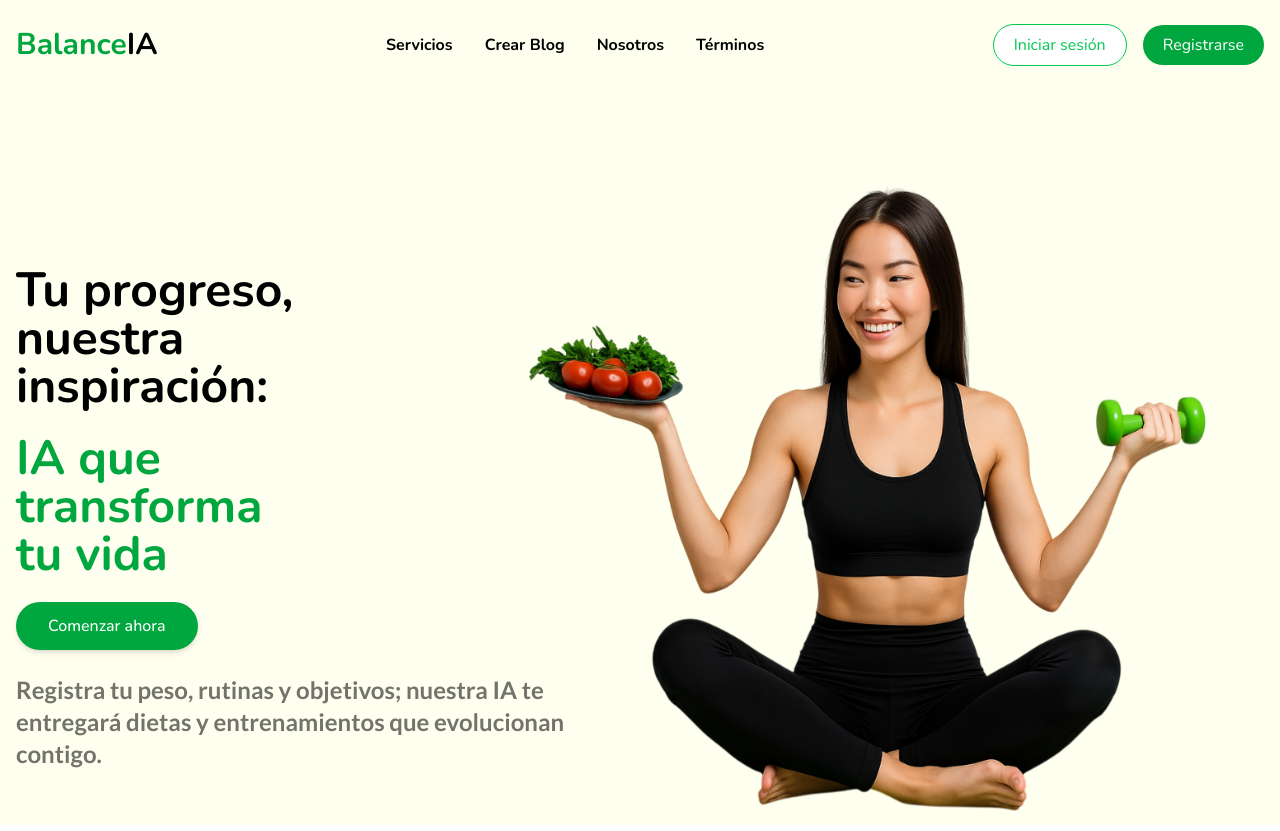
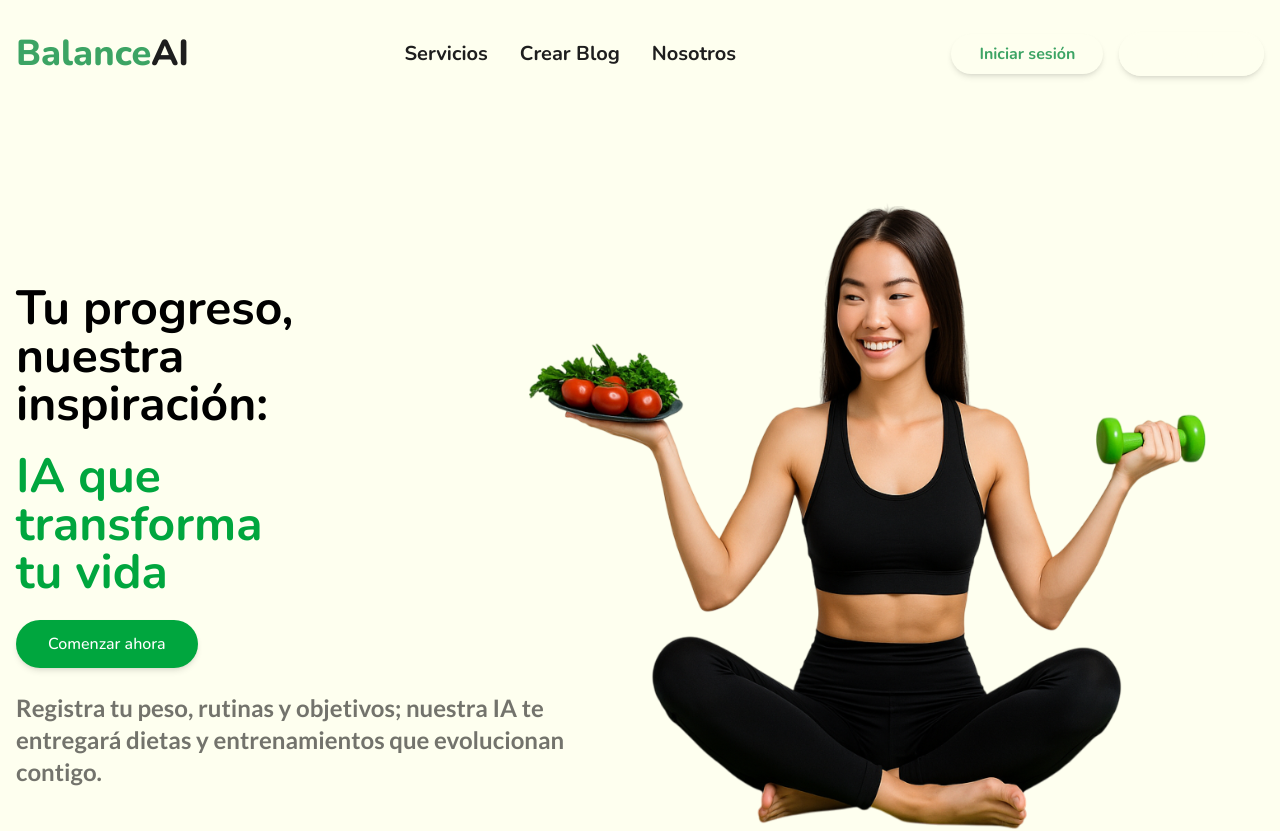
Before and after one commit to M41k80/express3, a Next.js app in the folder frontend/: page / in a window 1280 px wide. Shown: the top 831 px of the page. Built offline with nearby package versions, Linux system fonts and the light colour scheme; no server answers.

Commit message:
Header estilizado

```diff
--- a/frontend/src/app/components/Header/page.tsx
+++ b/frontend/src/app/components/Header/page.tsx
@@ -37,34 +37,31 @@ const Header = () => {
       }
 
   return (
-     <div className="container mx-auto px-4 py-6 flex justify-between items-center">
-        <div className="text-3xl font-bold text-green-600 ">
-          Balance<span className="text-black">IA</span>
+     <div className="container mx-auto px-4 py-8 flex justify-between items-center">
+        <div className="text-4xl font-extrabold text-[#3CA464]">
+          Balance<span className="text-[#1E1E1E]">AI</span>
         </div>
-        <div className="hidden md:flex items-center space-x-8 font-bold">
-          <Link href="#" className="text-black hover:text-green-500">
+        <div className="hidden md:flex items-center space-x-8 font-bold text-xl">
+          <Link href="/Servicios" className="text-[#1E1E1E] hover:text-[#3CA464]">
             Servicios
           </Link>
-          <Link href="#" className="text-black hover:text-green-500">
+          <Link href="/Crearblog" className="text-[#1E1E1E] hover:text-[#3CA464]">
             Crear Blog
           </Link>
-          <Link href="#" className="text-black hover:text-green-500">
+          <Link href="/Nosotros" className="text-[#1E1E1E] hover:text-[#3CA464]">
             Nosotros
-          </Link>
-          <Link href="#" className="text-black hover:text-green-500">
-          Términos
           </Link>
         </div>
         <div className="flex items-center space-x-4">
           <button
             onClick={openLoginModal}
-            className="px-5 py-2 rounded-full bg-white text-green-500 border border-green-500 hover:bg-green-50"
+            className="px-7 py-2 rounded-full bg-[#FEFFEF] text-[#3CA464] font-bold text-base cursor-pointer shadow-md transition duration-300 ease-in-out"
           >
             Iniciar sesión
           </button>
           <button
             onClick={openRegisterModal}
-            className="px-5 py-2 rounded-full bg-green-600 text-white hover:bg-green-700"
+            className="px-7 py-2 rounded-full text-[#FEFFEF] border-2 border-[#FEFFEF] font-bold text-base cursor-pointer shadow-md  transition duration-300 ease-in-out"
           >
             Registrarse
           </button>
```
